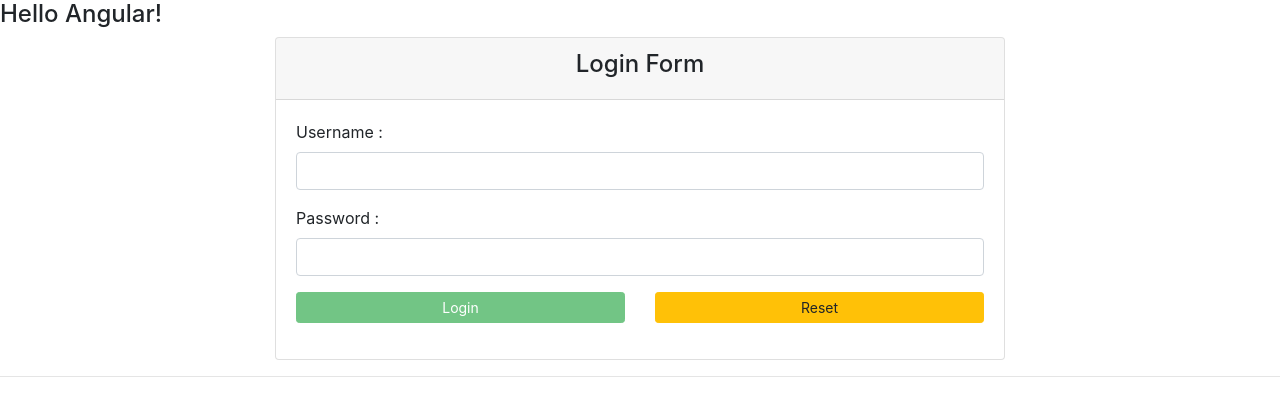
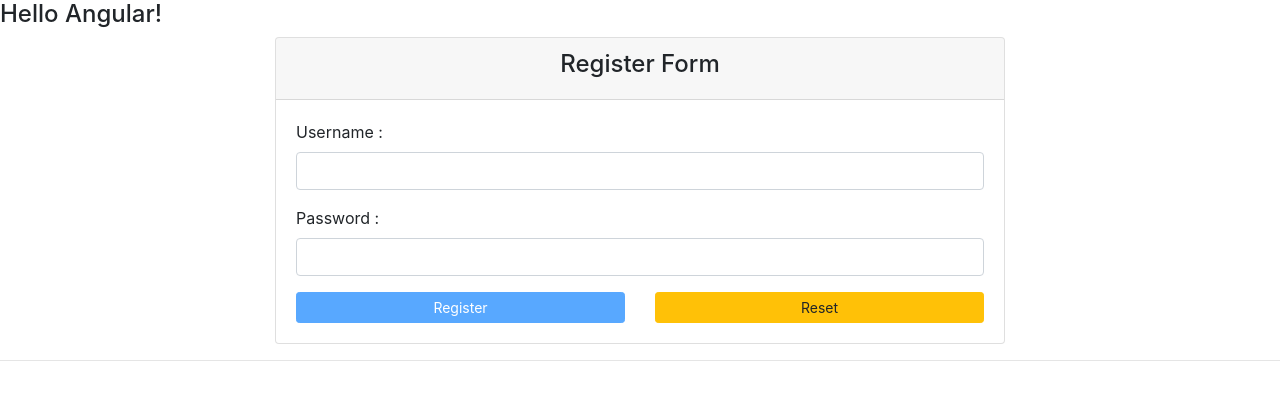
Before and after one commit to synergy2411/incedo-nov21-b1, an Angular app in the folder users-app/: page / in a window 1280 px wide. Shown: the top 416 px of the page. Built offline with nearby package versions, Linux system fonts and the light colour scheme.

Commit message:
register form added

```diff
--- a/users-app/src/app/app.component.html
+++ b/users-app/src/app/app.component.html
@@ -9,7 +9,9 @@
 
  <!-- <app-pipe-demo></app-pipe-demo> -->
 
- <app-login></app-login>
+ <!-- <app-login></app-login> -->
+
+ <app-register></app-register>
 
 <hr>
 
--- /dev/null
+++ b/users-app/src/app/components/auth/register/register.component.html
@@ -0,0 +1,41 @@
+<div class="container">
+  <div class="row">
+    <div class="col-8 offset-2">
+      <div class="card">
+        <div class="card-header">
+          <h4 class="text-center">Register Form</h4>
+        </div>
+        <div class="card-body">
+          <form [formGroup]="registerForm">
+          <!-- Email -->
+          <div class="form-group">
+            <label for="username">Username : </label>
+            <input type="text" class="form-control"
+              name="username"
+              [formControl]="username"/>
+          </div>
+          <!-- Password -->
+          <div class="form-group">
+            <label for="password">Password : </label>
+            <input type="password" name="password"
+              class="form-control"
+              [formControl]="password">
+          </div>
+          <!-- Buttons -->
+          <div class="row">
+            <div class="col-6">
+              <button class="btn btn-primary btn-sm btn-block"
+                (click)="onRegister()"
+                [disabled]="registerForm.invalid">Register</button>
+            </div>
+            <div class="col-6">
+              <button class="btn btn-warning btn-sm btn-block"
+                (click)="onReset()">Reset</button>
+            </div>
+          </div>
+        </form>
+        </div>
+      </div>
+    </div>
+  </div>
+</div>
--- /dev/null
+++ b/users-app/src/app/components/auth/register/register.component.ts
@@ -0,0 +1,39 @@
+import { Component, OnInit } from '@angular/core';
+import { FormControl, FormGroup, FormBuilder, Validators } from '@angular/forms';
+
+@Component({
+  selector: 'app-register',
+  templateUrl: './register.component.html',
+  styleUrls: ['./register.component.css']
+})
+export class RegisterComponent implements OnInit {
+
+  username = new FormControl('', [
+    Validators.required,
+    Validators.email
+  ])
+  password = new FormControl('', [
+    Validators.required,
+    Validators.minLength(6)
+  ])
+  registerForm : FormGroup;
+
+  constructor(private fb : FormBuilder) {
+    this.registerForm = this.fb.group({
+      username : this.username,
+      password : this.password
+    })
+  }
+
+  onRegister(){
+    console.log(this.registerForm);
+  }
+
+  onReset(){
+    this.registerForm.reset();
+  }
+
+  ngOnInit(): void {
+  }
+
+}
```
Also changed, not shown: users-app/src/app/app.module.ts (+6 -3 lines), users-app/src/app/components/auth/register/register.component.css (added), 2 other files (tests, documents, lock files or other folders).
